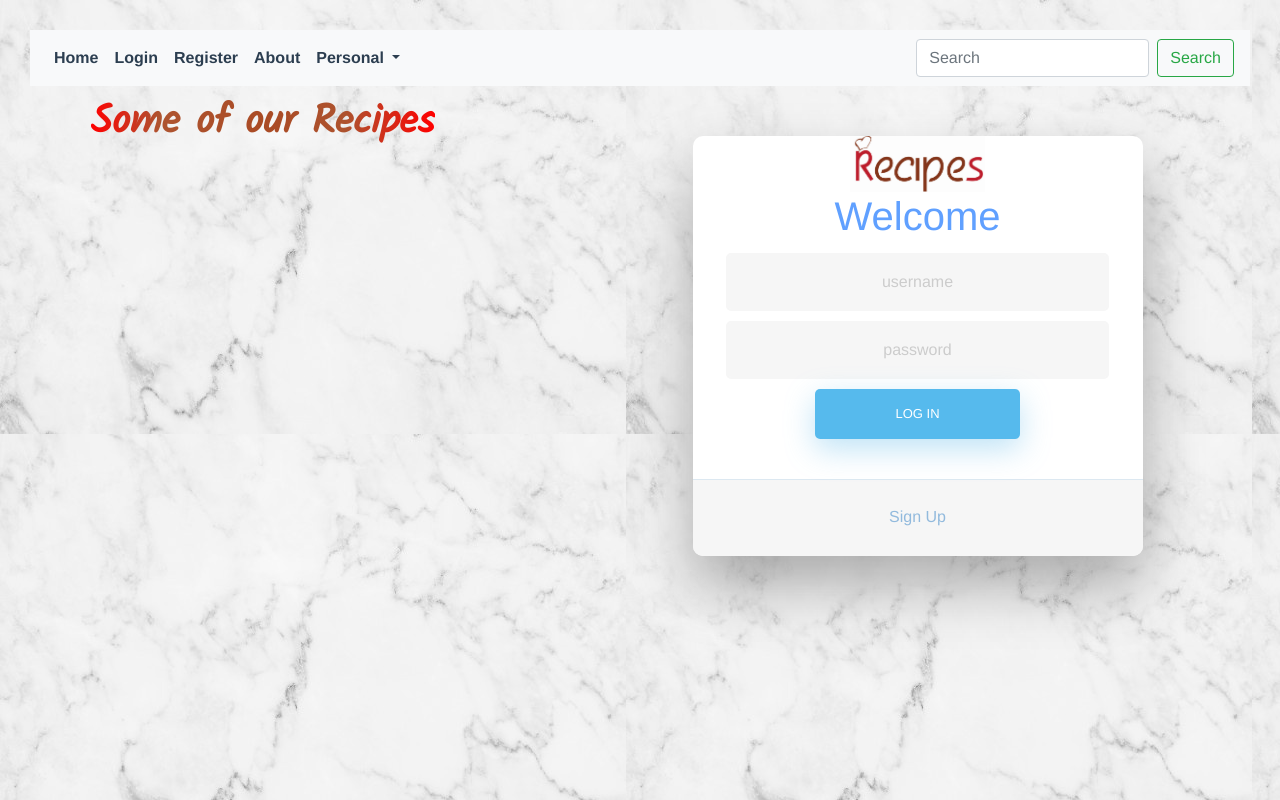
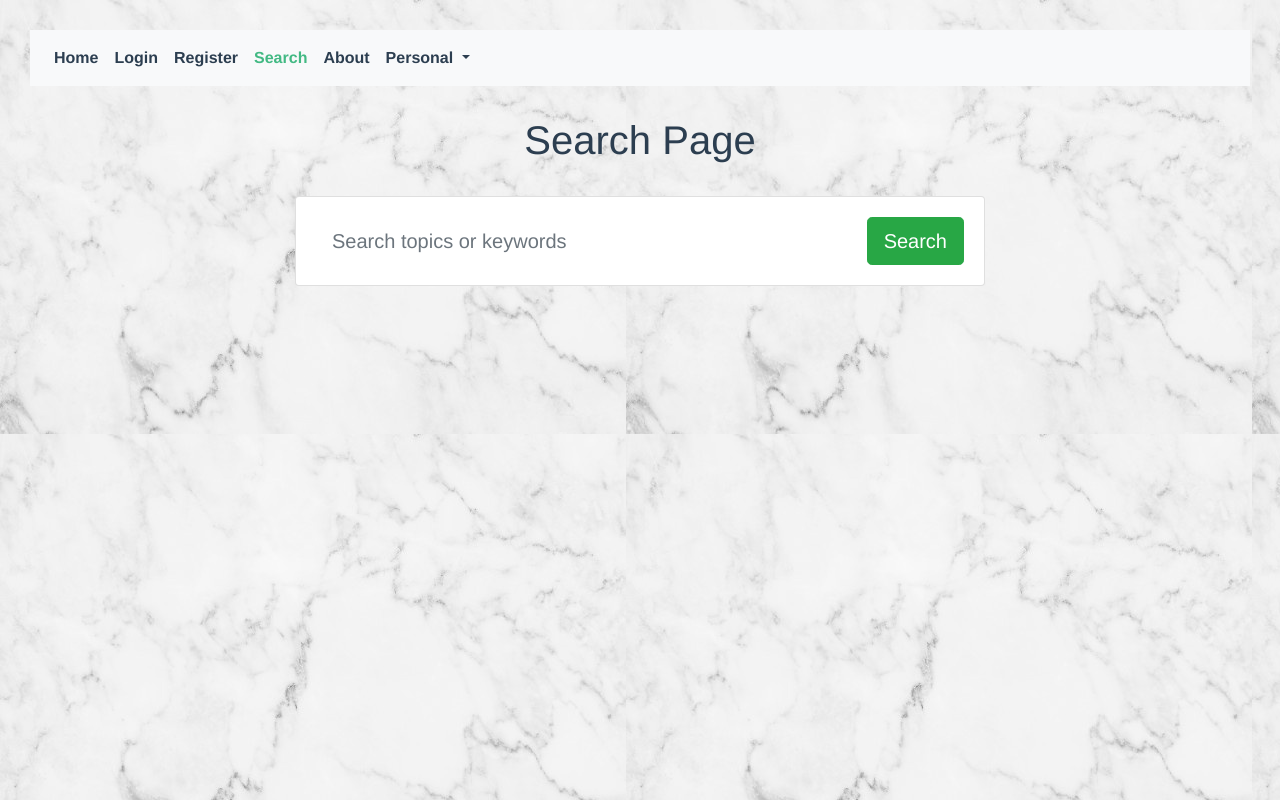
Before and after one commit to SISE-Web-Development-Environments/assignment-3-3-yuval_gal_ass3-1, a Vue app: page /search in a window 1280 px wide. Built offline with nearby package versions, Linux system fonts and the light colour scheme; what vue-async-computed would draw is missing.

Commit message:
start Navbar.vue

```diff
--- a/src/components/Navbar.vue
+++ b/src/components/Navbar.vue
@@ -1,12 +1,11 @@
 <template>
   <div id="navbar">
-    <div id="nav">
+    <div id="nav" >
     <nav class="navbar navbar-expand-lg navbar-light bg-light">
       <button class="navbar-toggler" type="button" data-toggle="collapse" data-target="#navbarSupportedContent" aria-controls="navbarSupportedContent" aria-expanded="false" aria-label="Toggle navigation">
         <span class="navbar-toggler-icon"></span>
       </button>
-
-      <div class="collapse navbar-collapse" id="navbarSupportedContent">
+      <div class="collapse navbar-collapse" id="navbarSupportedContent" role="navigation">
         <ul class="navbar-nav mr-auto">
           <li class="nav-item active">
             <router-link class="nav-link" to="/">Home</router-link>
@@ -17,10 +16,13 @@
           <li class="nav-item">
             <router-link class="nav-link" to="/register">Register</router-link>
           </li>
+          <li class="nav-item">
+            <router-link class="nav-link" to="/search">Search</router-link>
+          </li>
           <li class="nav-item active">
             <router-link class="nav-link" to="/about">About</router-link>
           </li>
-          <li class="nav-item dropdown">
+          <li class="nav-item dropdown" >
             <a class="nav-link dropdown-toggle" href="#" id="navbarDropdown" role="button" data-toggle="dropdown" aria-haspopup="true" aria-expanded="false">
               Personal
             </a>
@@ -33,10 +35,6 @@
             </div>
           </li>
         </ul>
-        <form class="form-inline my-2 my-lg-0">
-          <input class="form-control mr-sm-2" type="search" placeholder="Search" aria-label="Search">
-          <button class="btn btn-outline-success my-2 my-sm-0" type="submit">Search</button>
-        </form>
       </div>
     </nav>
     </div>
--- /dev/null
+++ b/src/components/PriviewRecipeList.vue
@@ -0,0 +1,78 @@
+<template>
+  <b-container>
+    <h3>
+      {{ title }}:
+      <slot></slot>
+    </h3>
+    <b-row>
+      <b-col v-for="r in loadedRecipesArray" :key="r.id">
+        <PreviewRecipe class="PreviewRecipe" :recipe="r" />
+      </b-col>
+    </b-row>
+  </b-container>
+</template>
+
+<script>
+    import PreviewRecipe from "./PreviewRecipe.vue";
+    import axios from 'axios'
+    async function getRecipesData () {
+        let randomIds
+        await axios
+            .get('http://localhost/recipes/get_random_recipe_id?numberToRetrieve=3')
+            .then(response => (randomIds = response.data))
+            .then(response => console.log('The random IDs from axios: ' + response))
+        let recipeId
+        const recipesArray = []
+        for (recipeId in randomIds) {
+            await fetch('http://localhost/recipes/preview/recId/' + randomIds[recipeId], {
+                method: 'GET'
+            })
+                .then(response => {
+                    console.log(response)
+                    return response.json()
+                })
+                .then((jsonData) => {
+                    console.log(jsonData)
+                    recipesArray.push(jsonData)
+                })
+        }
+        return {
+            recipesArray: recipesArray,
+            length: recipesArray.length
+        }
+    }
+    export default {
+        name: "PreviewRecipeList",
+        components: {
+            PreviewRecipe
+        },
+        props: {
+            title: {
+                type: String,
+                required: true
+            }
+        },
+        data() {
+            return {
+                arrayLength: 0,
+                loadedRecipesArray: []
+            };
+        },
+        mounted() {
+            this.updateRecipes();
+        },
+        methods: {
+            async updateRecipes() {
+                const { recipesArray, length } = await getRecipesData()
+                this.arrayLength = length
+                this.loadedRecipesArray = recipesArray
+            }
+        }
+    };
+</script>
+
+<style lang="scss" scoped>
+  .container {
+    min-height: 400px;
+  }
+</style>
--- a/src/router/index.js
+++ b/src/router/index.js
@@ -34,6 +34,11 @@ const routes = [
     component: HomePage
   },
   {
+    path: '/search',
+    name: 'search',
+    component: () => import('../views/SearchPage.vue')
+  },
+  {
     path: '/recipe/:recipeId',
     name: 'recipe',
     component: () => import('../views/RecipePage.vue')
--- a/src/views/About.vue
+++ b/src/views/About.vue
@@ -1,5 +1,29 @@
 <template>
-  <div class="about">
-    <h1>About us </h1>
+  <div class="container">
+    <h1 class="title"> About</h1>
+    <PreviewRecipeList title="Random Recipe" class="RandomRecipes center" />
   </div>
 </template>
+
+<script>
+  import PreviewRecipeList from '../components/PriviewRecipeList.vue';
+  export default {
+    components: {
+      PreviewRecipeList
+    }
+  };
+</script>
+
+<style lang="scss" scoped>
+  .RandomRecipes {
+    margin: 10px 0 10px;
+  }
+  .blur {
+    -webkit-filter: blur(5px); /* Safari 6.0 - 9.0 */
+    filter: blur(2px);
+  }
+  ::v-deep .blur .recipe-preview {
+    pointer-events: none;
+    cursor: default;
+  }
+</style>
--- /dev/null
+++ b/src/views/SearchPage.vue
@@ -0,0 +1,40 @@
+<template>
+  <div class="container">
+    <h1 class="title">Search Page</h1>
+    <div class="container">
+      <br/>
+      <div class="row justify-content-center">
+        <div class="col-12 col-md-10 col-lg-8">
+          <form class="card card-sm">
+            <div class="card-body row no-gutters align-items-center">
+              <div class="col-auto">
+                <i class="fas fa-search h4 text-body"></i>
+              </div>
+              <!--end of col-->
+              <div class="col">
+                <input class="form-control form-control-lg form-control-borderless" type="search" placeholder="Search topics or keywords">
+              </div>
+              <!--end of col-->
+              <div class="col-auto">
+                <button class="btn btn-lg btn-success" type="submit">Search</button>
+              </div>
+              <!--end of col-->
+            </div>
+          </form>
+        </div>
+        <!--end of col-->
+      </div>
+    </div>
+  </div>
+</template>
+<style>
+  .form-control-borderless {
+    border: none;
+  }
+
+  .form-control-borderless:hover, .form-control-borderless:active, .form-control-borderless:focus {
+    border: none;
+    outline: none;
+    box-shadow: none;
+  }
+</style>
```
